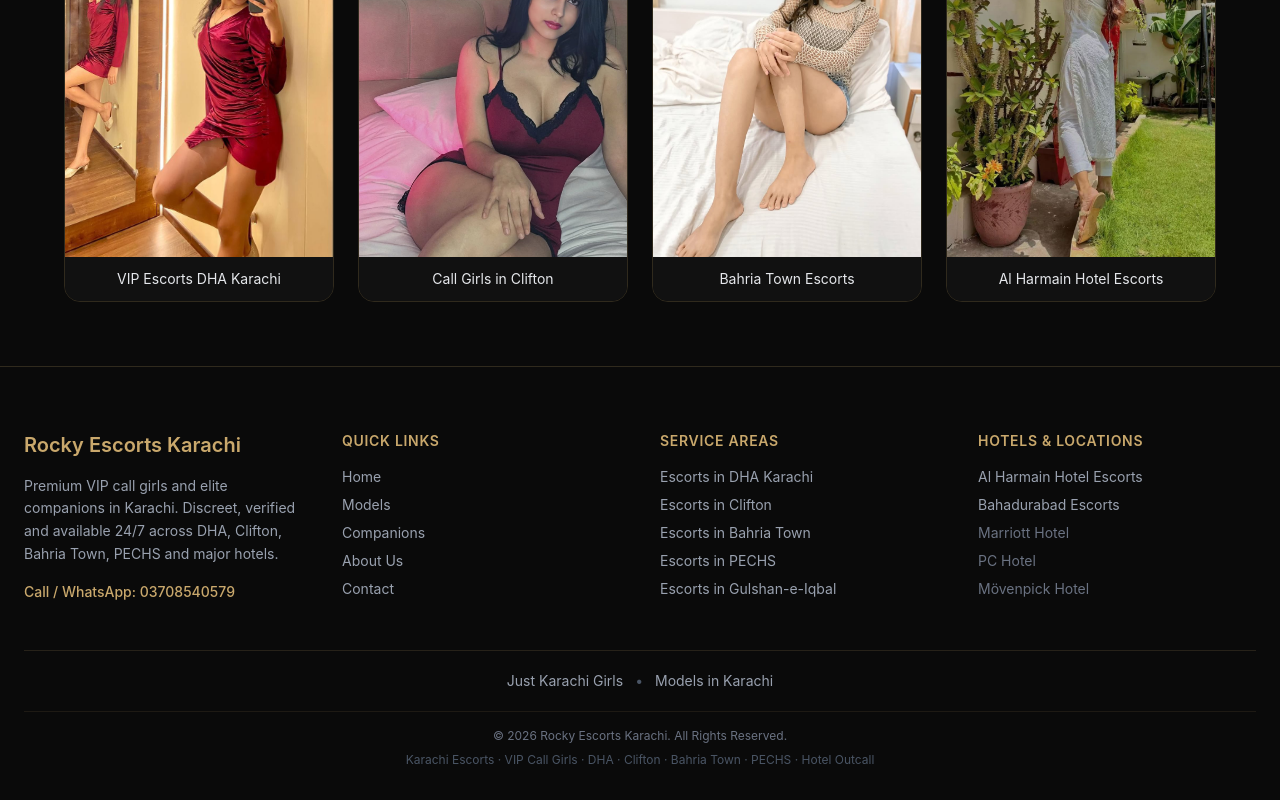
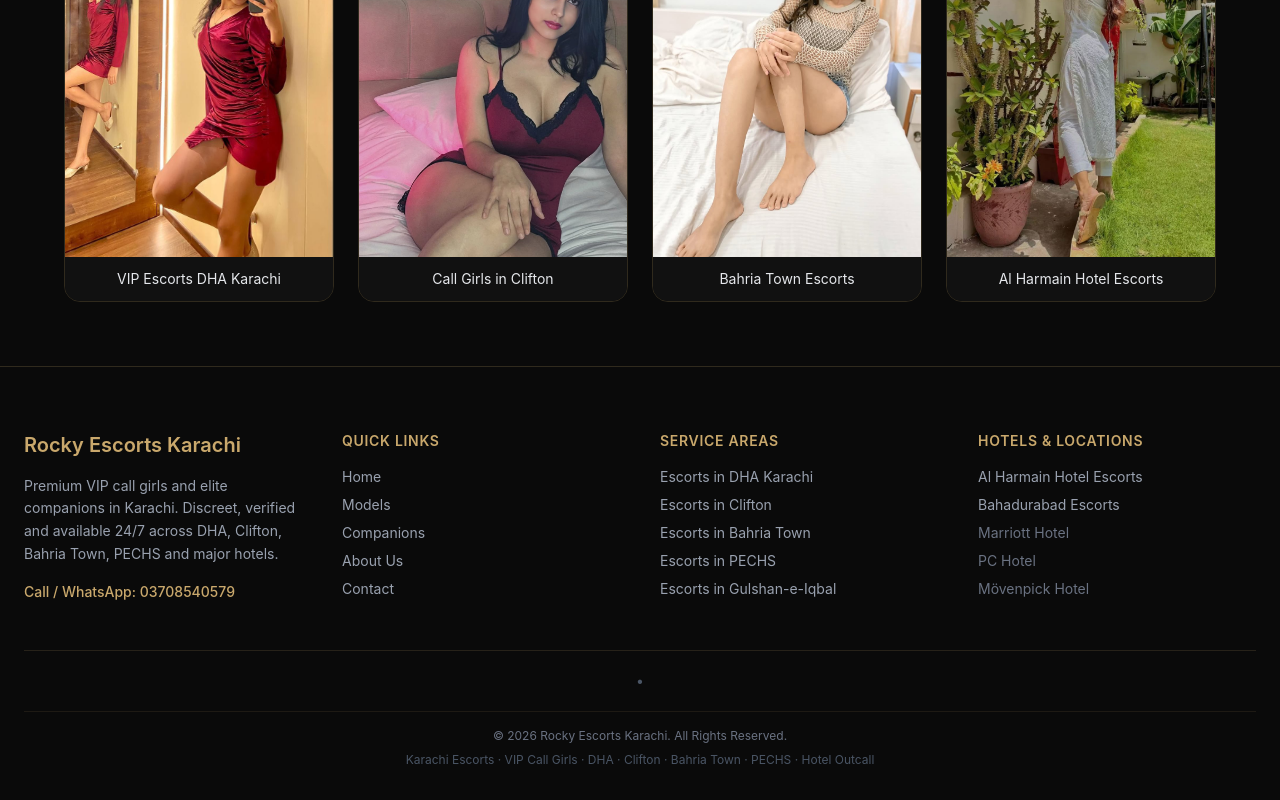
Before and after one commit to iamtalhaarifvlogs/rockykarachi1, a Next.js app: page / in a window 1280 px wide. Shown: the part 6361-7161 px from the top of the page. Built offline with nearby package versions, Linux system fonts and the light colour scheme.

Commit message:
Update footer.tsx

```diff
--- a/app/components/footer.tsx
+++ b/app/components/footer.tsx
@@ -60,12 +60,12 @@ export default function Footer() {
         <div className="border-t border-[#c9a86c]/15 py-5 text-center">
           <div className="flex justify-center items-center gap-3 text-sm flex-wrap">
             <a
-              href="https://justkarachigirls.online/"
+              href="https://elitekarachimodels.online/"
               target="_blank"
               rel="noopener noreferrer"
               className="text-gray-400 hover:text-[#c9a86c] transition"
             >
-              Just Karachi Girls
+
             </a>
             <span className="text-gray-600">•</span>
             <a
@@ -74,7 +74,7 @@ export default function Footer() {
               rel="noopener noreferrer"
               className="text-gray-400 hover:text-[#c9a86c] transition"
             >
-              Models in Karachi
+
             </a>
           </div>
         </div>
```
